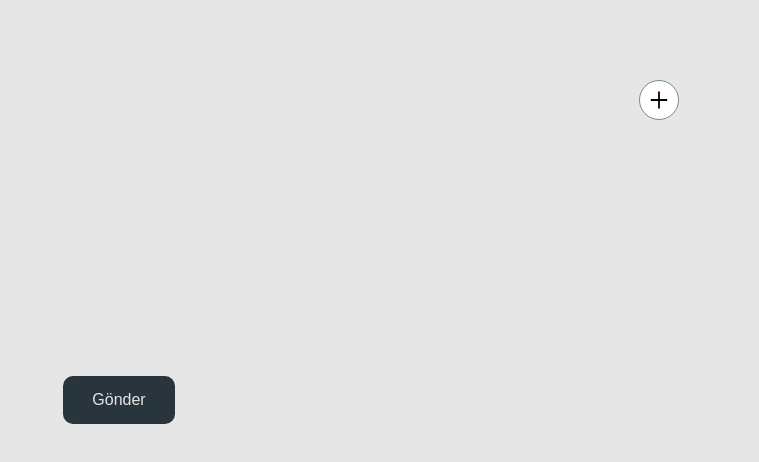
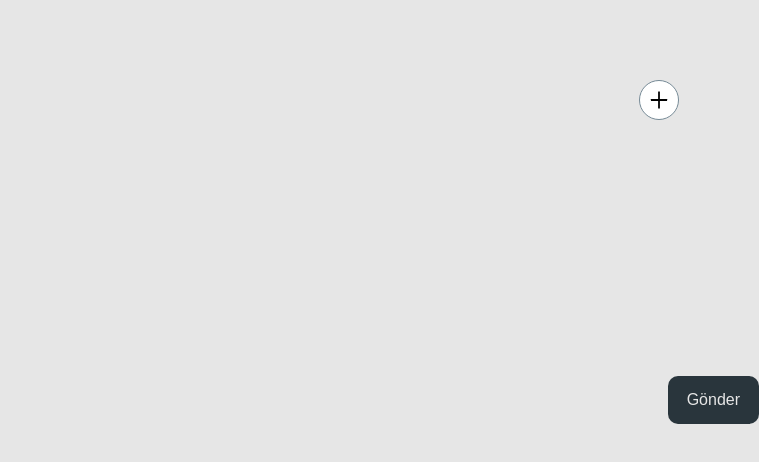
Before and after one commit to semsi-gungor/Physiotherapy-App, a Next.js app: page /blog-ekle in a window 1280 px wide. Shown: the top 462 px of the page, without its empty margins (521-1280 px from the left). Built offline with nearby package versions, Linux system fonts and the light colour scheme.

Commit message:
blog preview created

```diff
--- a/src/components/blog/BlogRender/BlogRender.module.css
+++ b/src/components/blog/BlogRender/BlogRender.module.css
@@ -1,4 +1,4 @@
 .container {
   width: 80%;
-  padding: 5rem 0;
+  padding: 2rem 0;
 }
--- a/src/components/create-post/WriterPage/Preview.module.css
+++ b/src/components/create-post/WriterPage/Preview.module.css
@@ -1,2 +1,9 @@
 .container {
+  width: 100%;
+  min-height: 100vh;
+  margin: 0 5rem;
+  display: flex;
+  flex-direction: column;
+  align-items: center;
+  justify-content: center;
 }
--- a/src/components/create-post/WriterPage/Preview.tsx
+++ b/src/components/create-post/WriterPage/Preview.tsx
@@ -1,10 +1,20 @@
-import { FC } from "react";
+"use client";
+
+import { FC, useContext } from "react";
+import { blogContext } from "@/context/blogContext";
+import BlogRender from "@/components/blog/BlogRender/BlogRender";
 import classes from "./Preview.module.css";
 
-interface PreviewProps {}
+const Preview: FC = ({}) => {
+  const blogCtx = useContext(blogContext);
 
-const Preview: FC<PreviewProps> = ({}) => {
-  return <div className={classes.container}></div>;
+  return (
+    <div className={classes.container}>
+      {blogCtx.postArray.map((post, index) => {
+        return <BlogRender key={index} post={post} />;
+      })}
+    </div>
+  );
 };
 
 export default Preview;
```
